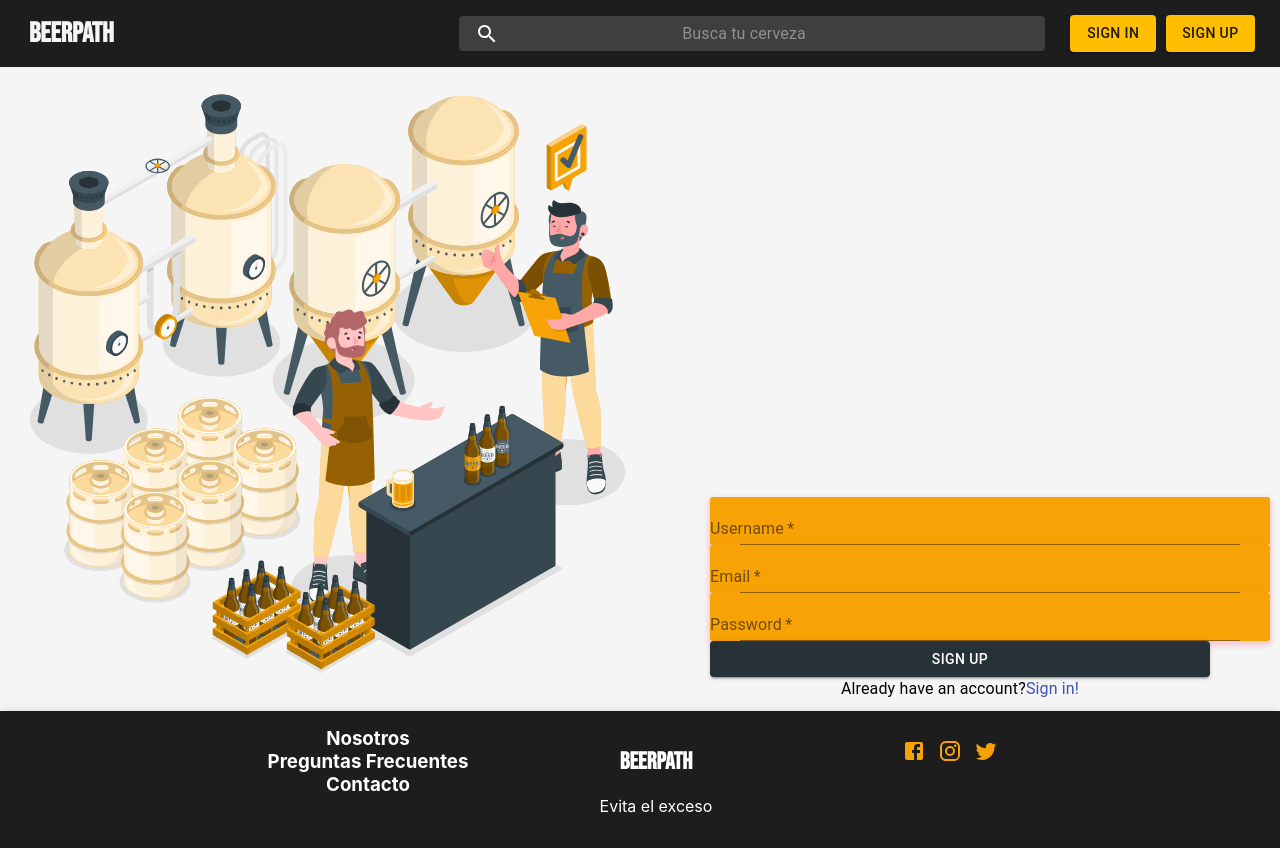
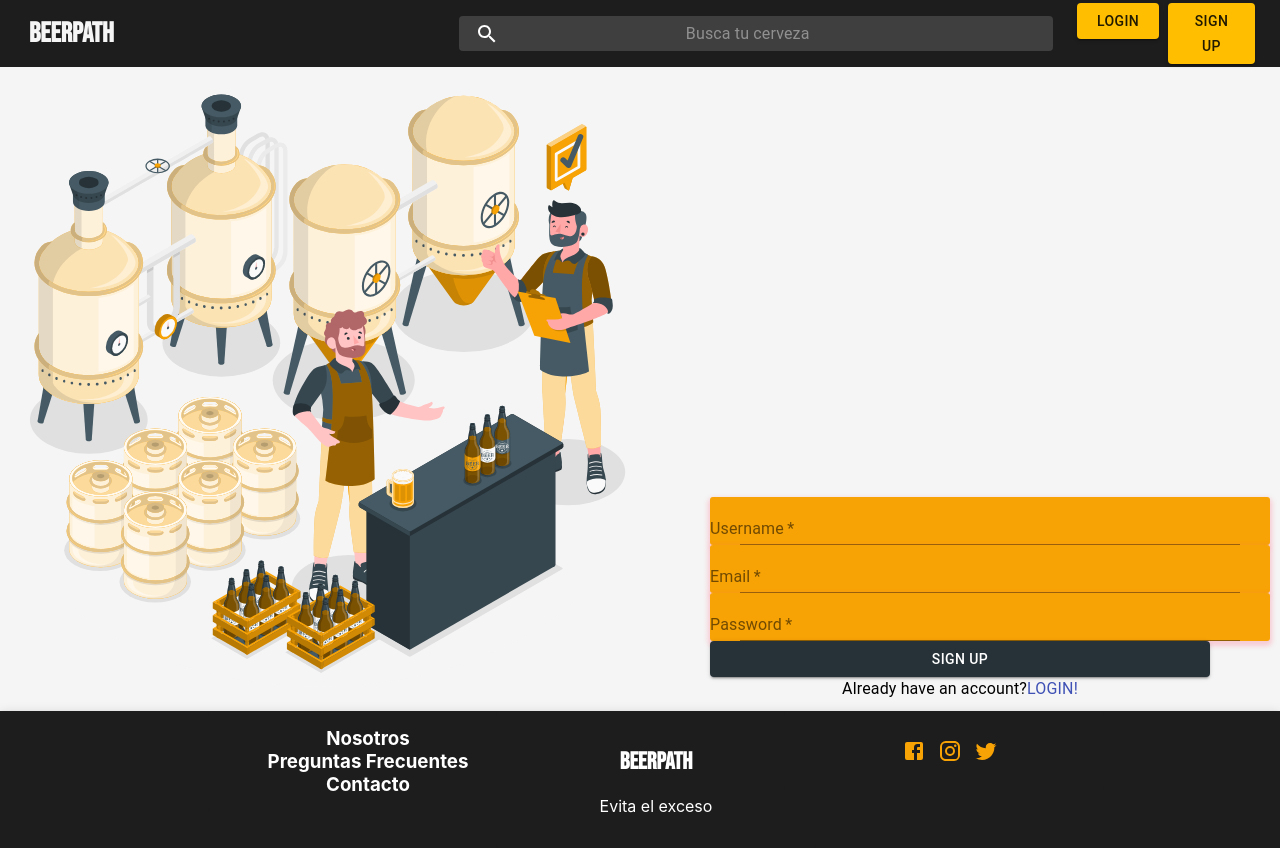
Before and after one commit to grja04/Beer-Path-Front, a React (Create React App) app: page /signUp in a window 1280 px wide. Built offline with nearby package versions, Linux system fonts and the light colour scheme.

Commit message:
Actualizacion de etiquetas

```diff
--- a/src/components/card.js
+++ b/src/components/card.js
@@ -12,11 +12,12 @@ const useStyles = makeStyles({
   root: {
     maxWidth: 345,
     margin:'3%',
-    background:'#8a9597',
-    boxShadow:''
+    boxShadow:'',
+
+
   },
   media: {
-    height: 140,
+    height: 250,
   },
 });
 
@@ -28,16 +29,15 @@ export default function MediaCard() {
       <CardActionArea>
         <CardMedia
           className={classes.media}
-          image="/static/images/cards/contemplative-reptile.jpg"
-          title="Contemplative Reptile"
+          image="public/beer.svg"
+          title="TopBeer"
         />
         <CardContent>
           <Typography gutterBottom variant="h5" component="h2">
-            Lizard
+            Victoria
           </Typography>
           <Typography variant="body2" color="textSecondary" component="p">
-            Lizards are a widespread group of squamate reptiles, with over 6,000 species, ranging
-            across all continents except Antarctica
+            Una de las mejores Cervezas, con las 3 b.
           </Typography>
         </CardContent>
       </CardActionArea>
--- a/src/components/navbar.js
+++ b/src/components/navbar.js
@@ -175,7 +175,7 @@ export default function NavBar() {
           </div>
           <div className={classes.grow} />
           <div className={classes.sectionDesktop}>
-            <YellowButton text="Sign In" to='/logIn'/>
+            <YellowButton text="Login" to='/logIn'/>
             <YellowButton text="Sign Up" to='/signUp'/>
           </div>
           <div className={classes.sectionMobile}>
--- a/src/pages/home.js
+++ b/src/pages/home.js
@@ -30,9 +30,8 @@ const useStyles = makeStyles((theme) => ({
       marginTop:'3%'
     },
     cardWrapper:{
-      background: '#1d1d1d',
-      margin:'2% 5%',
-      padding: '2%',
+      background: '#F5F5F5',
+      marginTop: '5%',
       justifyContent:'center'
     },
     mapContainer:{
--- a/src/pages/logIn.js
+++ b/src/pages/logIn.js
@@ -57,7 +57,7 @@ const LogIn = () => {
                 <div/>
                 <div style={{display:"flex", flexDirection:"column", maxWidth:400, mingWidth:300}}>
                 <Grid class="fontBeba" container justify="center" width={200}>
-                <h2>SIGN IN</h2>
+                <h2>LOGIN</h2>
                 </Grid>
                 <TextField className={classes.root} label="Username" margin="normal" required/>
                 <TextField className={classes.root} type="password" label="Password" margin="normal" required/>
--- a/src/pages/signUp.js
+++ b/src/pages/signUp.js
@@ -99,7 +99,7 @@ const Signup = () => {
                                                             <Typography fullWidth> Already have an account?
 
                                                             <Link href="/logIn" /*onClick={preventDefault}*/>
-                                                            Sign in!
+                                                            LOGIN!
                                                             </Link>
                                                             </Typography>
                                                             <div/>
```
Also changed, not shown: public/fontcard.png (added).
